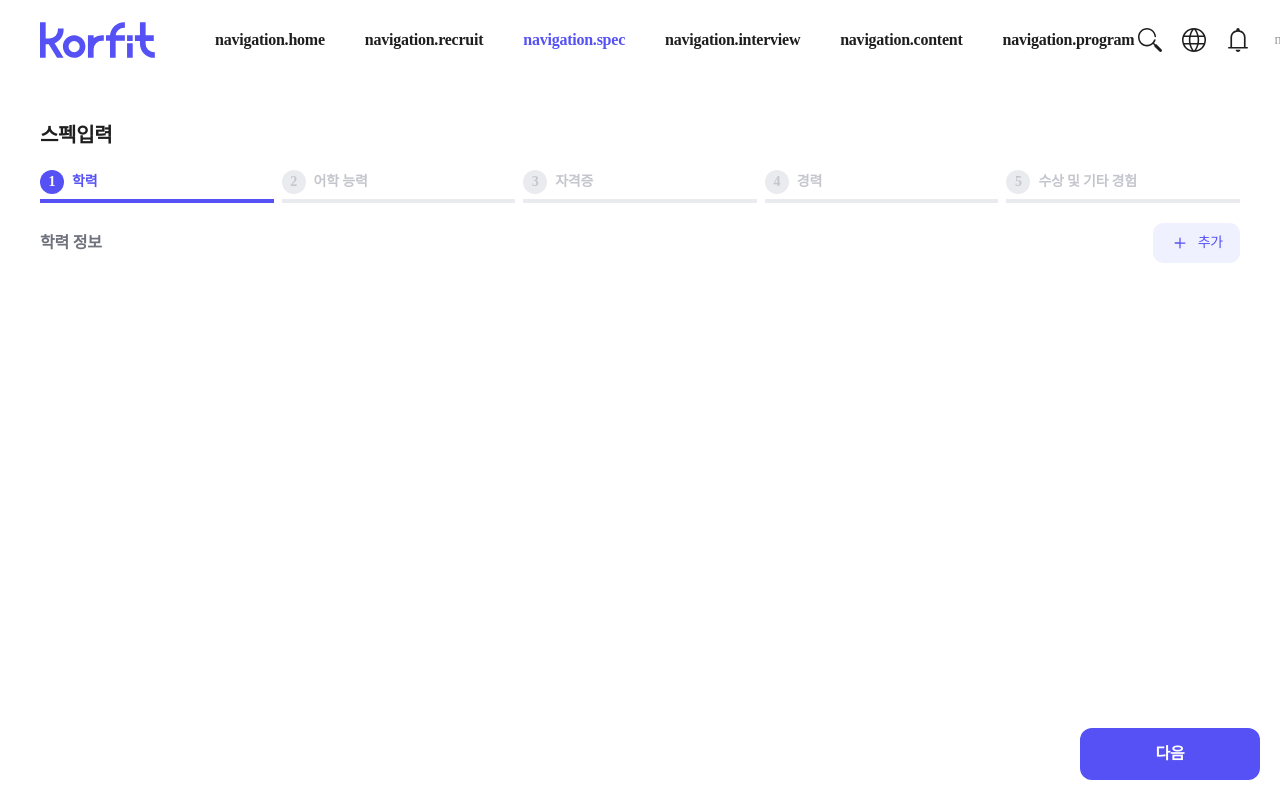
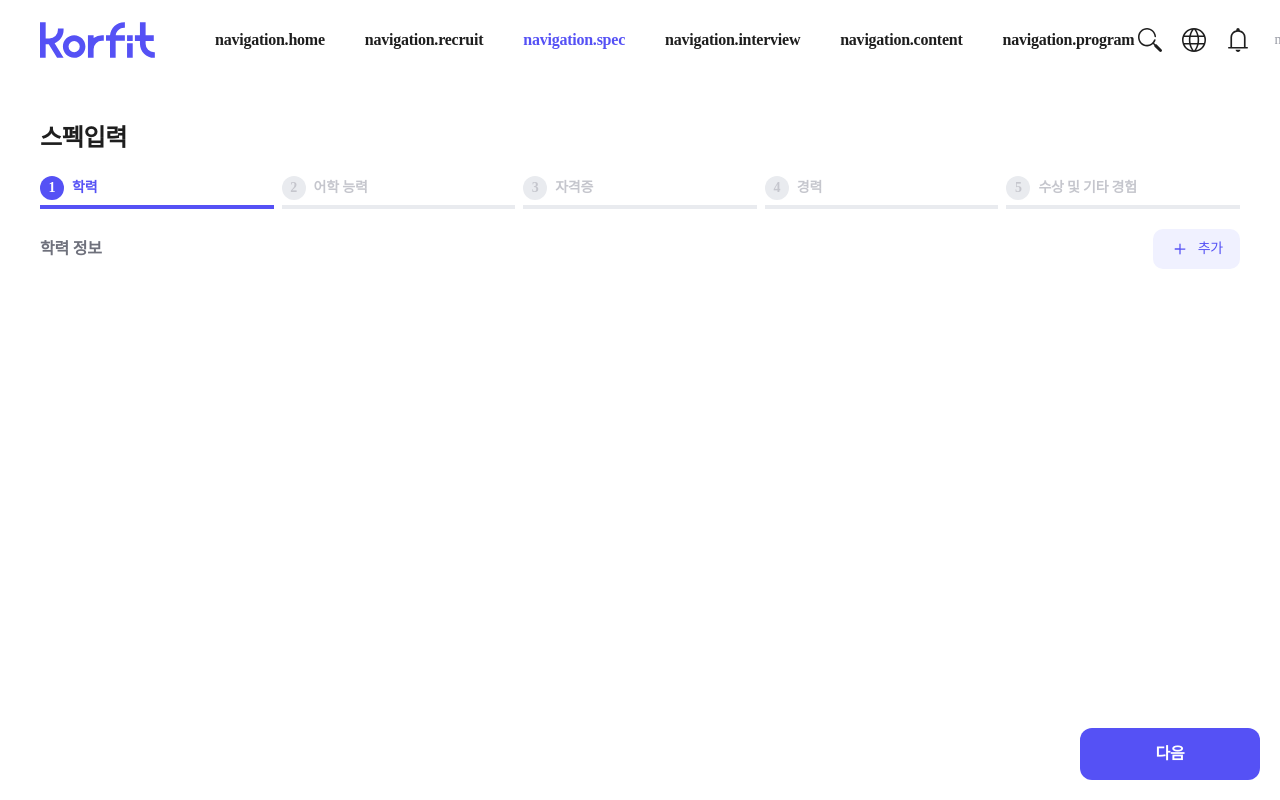
Before and after one commit to Core-Foreign-Employee-Hiring/Front-end-v3, a Next.js app: page /en/spec in a window 1280 px wide. Shown: the top 800 px of the page. Built offline with nearby package versions, Linux system fonts and the light colour scheme; a web font is replaced by a local one; what i18next-resources-to-backend would draw is missing.

Commit message:
style: h1태그에 style 직접 반영

```diff
--- a/src/components/common/Label.tsx
+++ b/src/components/common/Label.tsx
@@ -22,8 +22,8 @@ export default function Label({
 }: LabelProps) {
   return (
     <div className="flex items-center justify-between">
-      <div className={`${labelType[type]} ${className} flex gap-x-1`}>
-        <h1>{label}</h1>
+      <div className={`${className} flex gap-x-1`}>
+        <h1 className={`${labelType[type]}`}>{label}</h1>
         {isRequired && <p className="text-main-500">*</p>}
       </div>
 
```
